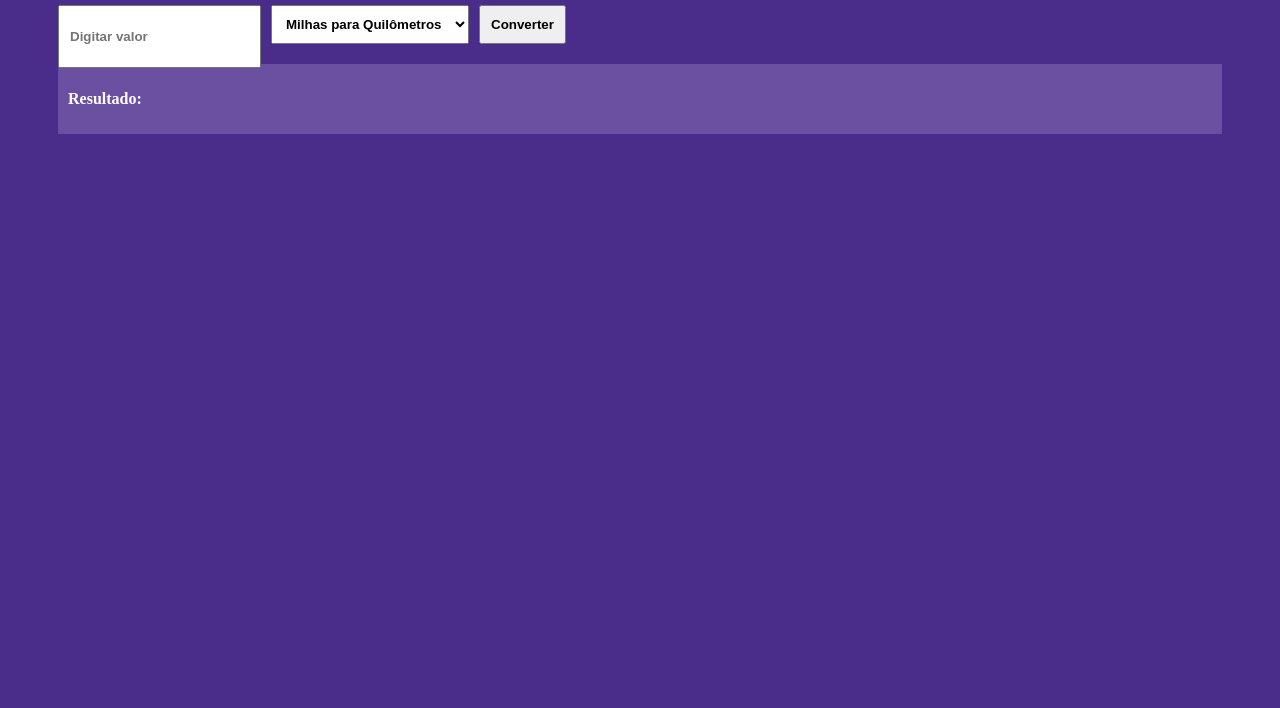
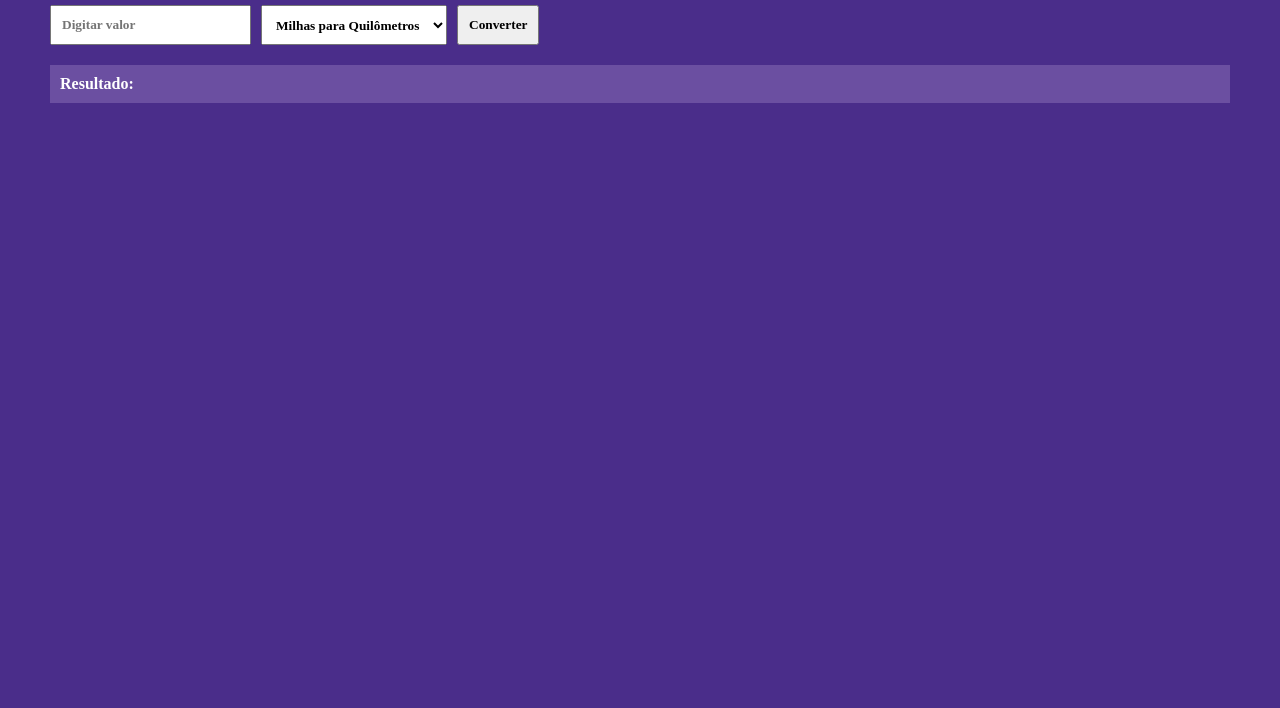
Before and after one commit to Lucianoquintela/conversor-de-unidades, a plain HTML site: page index.html in a window 1280 px wide. Shown: the part 92-800 px from the top of the page. Drawn offline with Linux system fonts and the light colour scheme.

Commit message:
adicionado links para os novos arquivos de estilos

```diff
--- a/index.html
+++ b/index.html
@@ -3,7 +3,12 @@
 
 <head>
   <meta http-equiv="CONTENT-TYPE" content="text/html; charset=UTF-8">
-  <link rel="stylesheet" href="./src/styles/style.css" />
+    <link rel="stylesheet" href="./src/styles/reset.css" />
+    <link rel="stylesheet" href="./src/styles/style.css" />
+    <link rel="stylesheet" href="./src/styles/style.css" />
+
+    <meta name="viewport" content="width=device-width, initial-scale=1.0">
+
   <title>Coversor de Unidades</title>
 </head>
 
```
